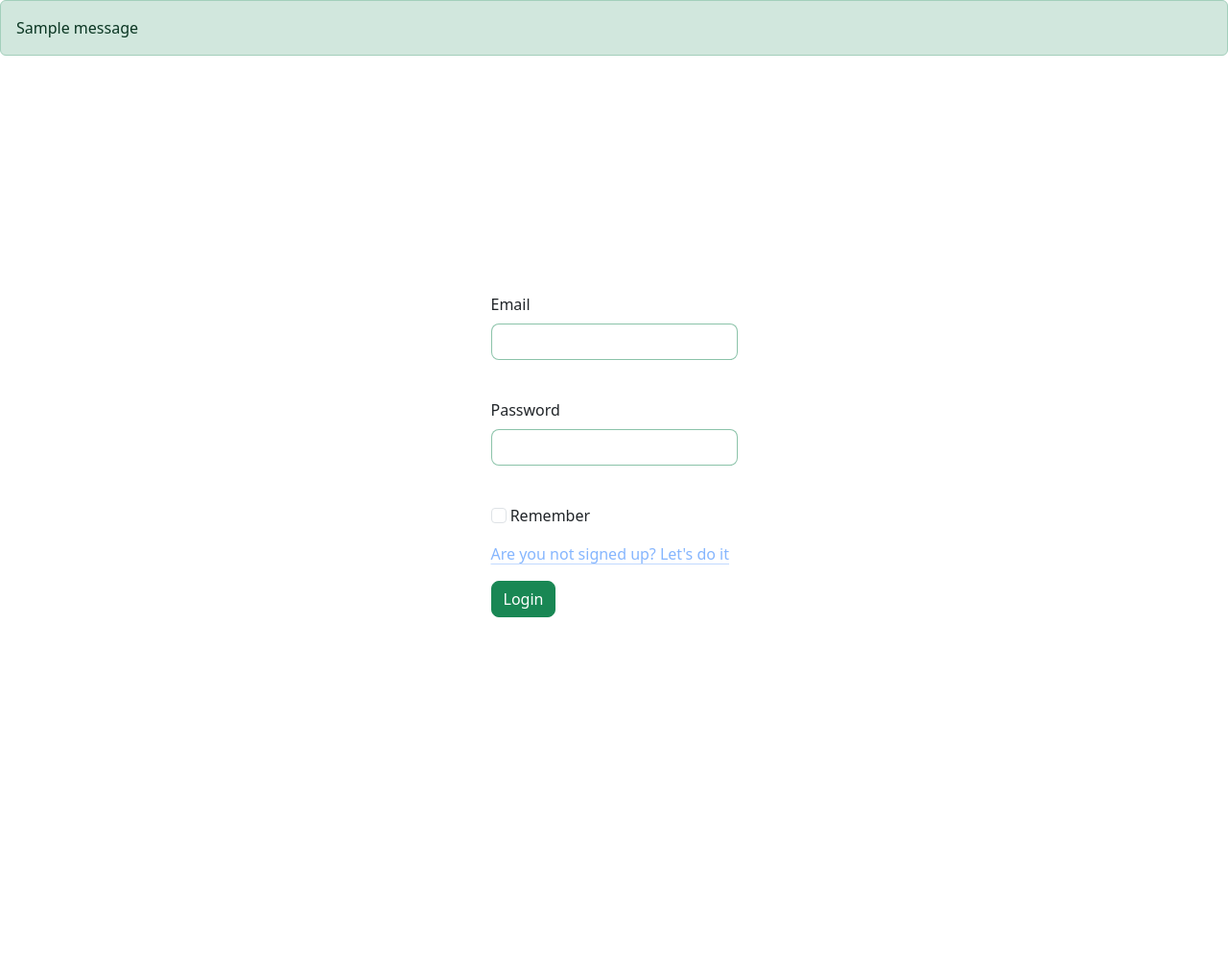
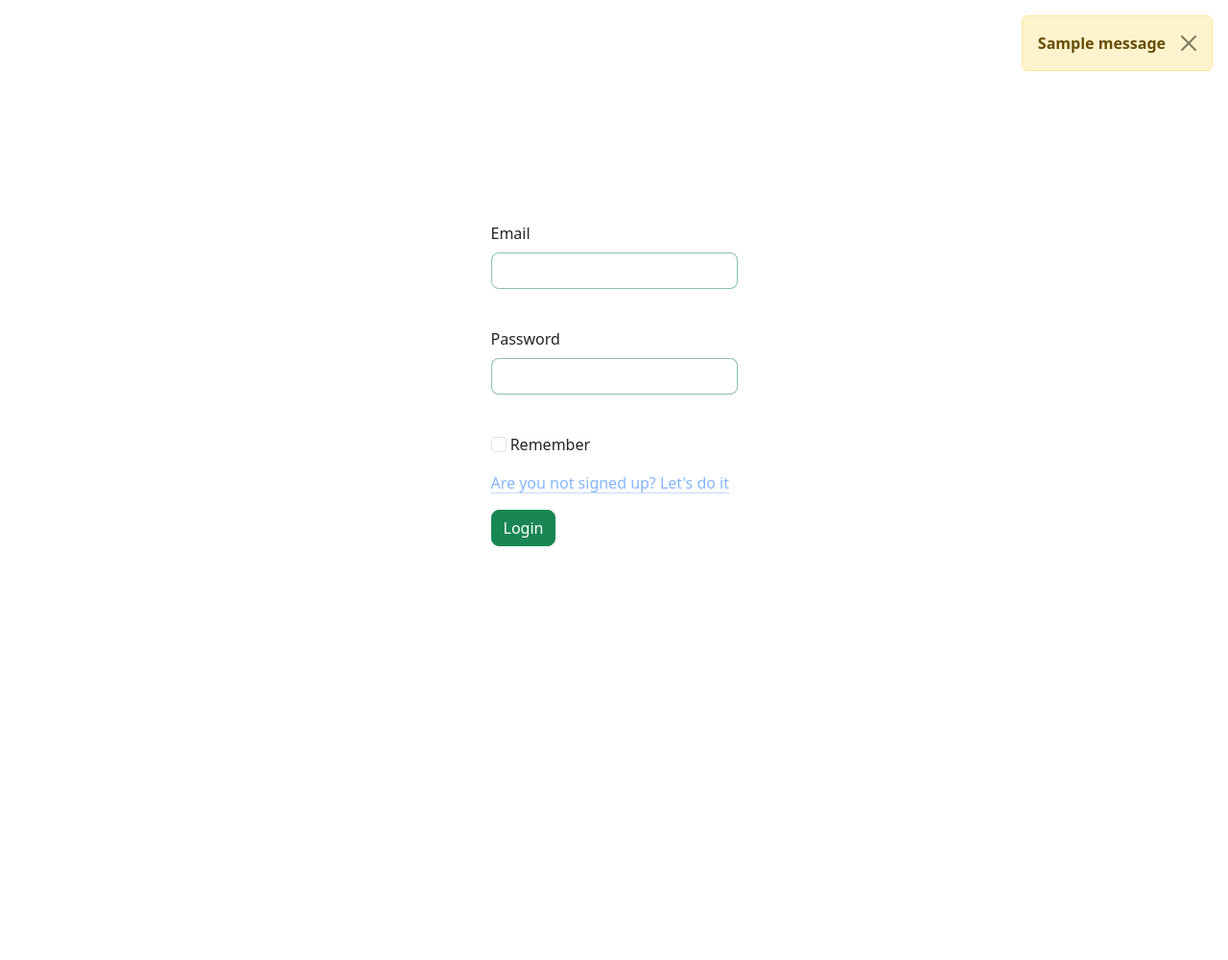
Before and after one commit to kappq/heroquest-stats-tracker, a Flask app: page /login in a window 1280 px wide. Shown: the whole page at 96% size. After the commit the page ends 569 px from the top, so only its background shows below. Run offline with Flask 3, Linux system fonts and the light colour scheme; tables that the repository leaves empty hold one stand-in row (values such as "Sample post"); one stand-in notice (Sample message) is shown.

Commit message:
Frontend update alert

```diff
--- a/heroquest/templates/auth/login.html
+++ b/heroquest/templates/auth/login.html
@@ -9,26 +9,26 @@
 
     <form method="post">
 
-        <div class="mb-3">
+        <div class="mb-3 d-block ">
             <label for="email" class="form-label">Email</label>
             <input type="text" name="email" required class="form-control border border-success border-opacity-50 rounded-3 w-auto" aria-describedby="emailHelp"><br>
         </div>
 
-        <div class="mb-3">
+        <div class="mb-3 d-block ">
             <label for="password" class="form-label">Password</label>
             <input type="password" name="password" required class="form-control border border-success border-opacity-50 rounded-3 w-auto"><br>
         </div>
 
-        <div class="mb-3">
+        <div class="mb-3 d-block ">
             <input type="checkbox" name="remember" class="form-check-input ">
             <label for="remember" class="form-check-label">Remember</label><br>
         </div>
 
         <div>
-            <p><a class="link-offset-2 link-underline link-underline-opacity-25 link-opacity-50 link-opacity-100-hover" href="{{ url_for('auth.signup') }}">Are you not signed up? Let's do it</a></p>
+            <p><a class="link-offset-2 link-underline link-underline-opacity-25 link-opacity-50 link-opacity-100-hover d-block " href="{{ url_for('auth.signup') }}">Are you not signed up? Let's do it</a></p>
         </div>
 
-        <button type="submit" class="btn btn-success rounded-3">Login</button>
+        <button type="submit" class="btn btn-success rounded-3 d-block ">Login</button>
 
     </form>
 
--- a/heroquest/templates/base.html
+++ b/heroquest/templates/base.html
@@ -8,9 +8,16 @@
         <title>{% block title %}{% endblock %}</title>
 
     </head>
-    <body style="width: 100%; height: 1000px;">
+    <body>
         {% for category, message in get_flashed_messages(with_categories=true) %}
-            <div class="alert alert-{{ category }}">{{ message }}</div>
+
+        <div class="d-flex justify-content-end">
+            <div class="alert alert-warning alert-dismissible fade show alert alert-{{ category }} position-absolute mt-3 me-3" role="alert">
+            <strong>{{ message }}</strong>
+            <button type="button" class="btn-close" data-bs-dismiss="alert" aria-label="Close"></button>
+            </div>
+        </div>
+
         {% endfor %}
         {% block content %}{% endblock %}
     </body>
--- a/heroquest/templates/main/create_hero.html
+++ b/heroquest/templates/main/create_hero.html
@@ -15,6 +15,6 @@
         <option value="wizard">Wizard</option>
     </select><br>
 
-    <button type="submit">Create Hero</button
+    <button type="submit">Create Hero</button>
 </form>
 {% endblock %}
```
Also changed, not shown: 1 other file.
